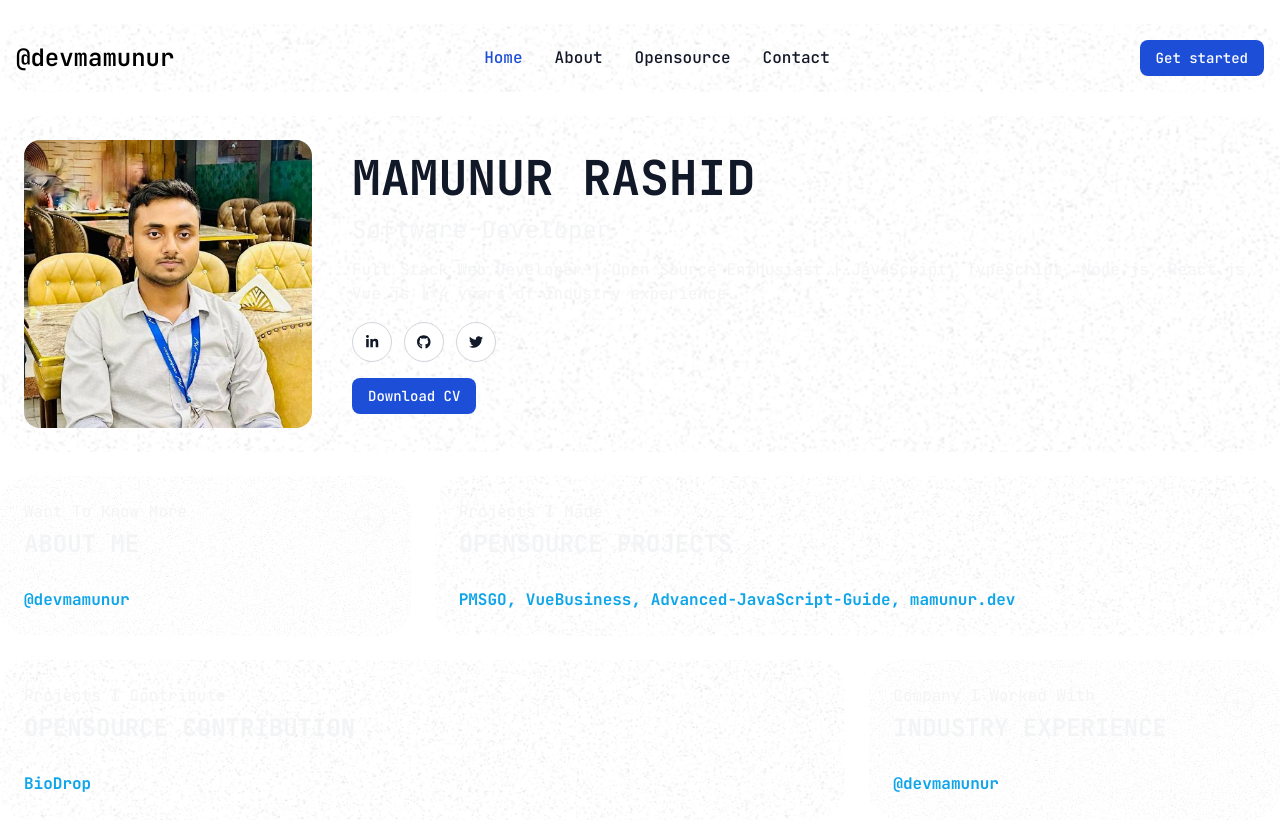
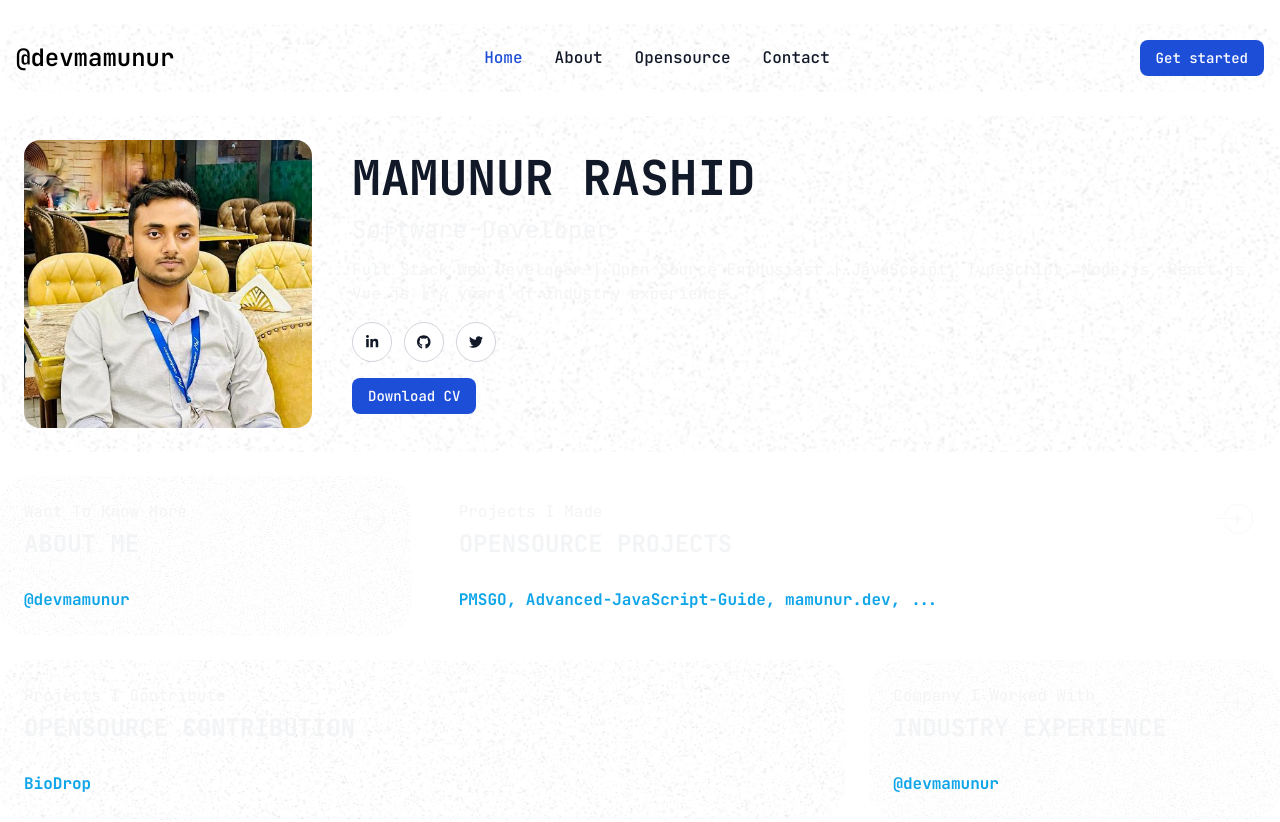
Before and after one commit to devmamunur/mamunur.dev, a Next.js app: page / in a window 1280 px wide. Shown: the top 822 px of the page. Built offline with nearby package versions, Linux system fonts and the light colour scheme.

Commit message:
Update OpensourceCard

```diff
--- a/src/components/Opensource/OpensourceCard.tsx
+++ b/src/components/Opensource/OpensourceCard.tsx
@@ -5,16 +5,7 @@ import Link from "next/link";
 const OpensourceCard : React.FC = () => {
     return (
         <>
-            <div className="col-span-2 mt-6 section-card-wrapper">
-                <div className="bg-gradient-overlay"></div>
-                <Image
-                    className="image-overlay"
-                    src='/bg1.png'
-                    width='100'
-                    height='100'
-                    priority
-                    alt='read more'
-                />
+            <Link href={`/opensource-projects`} className="col-span-2 mt-6 section-card-wrapper">
                 <div className="group section-card">
                     <div className="flex justify-between">
                         <div>
@@ -25,9 +16,9 @@ const OpensourceCard : React.FC = () => {
                             <Image src='/icon.svg' width='40' height='40' priority alt='read more'/>
                         </Link>
                     </div>
-                    <h6 className="text-1xl font-bold text-sky-500">PMSGO, VueBusiness, Advanced-JavaScript-Guide, mamunur.dev</h6>
+                    <h6 className="text-1xl font-bold text-sky-500">PMSGO, Advanced-JavaScript-Guide, mamunur.dev, ...</h6>
                 </div>
-            </div>
+            </Link>
         </>
     );
 };
```
